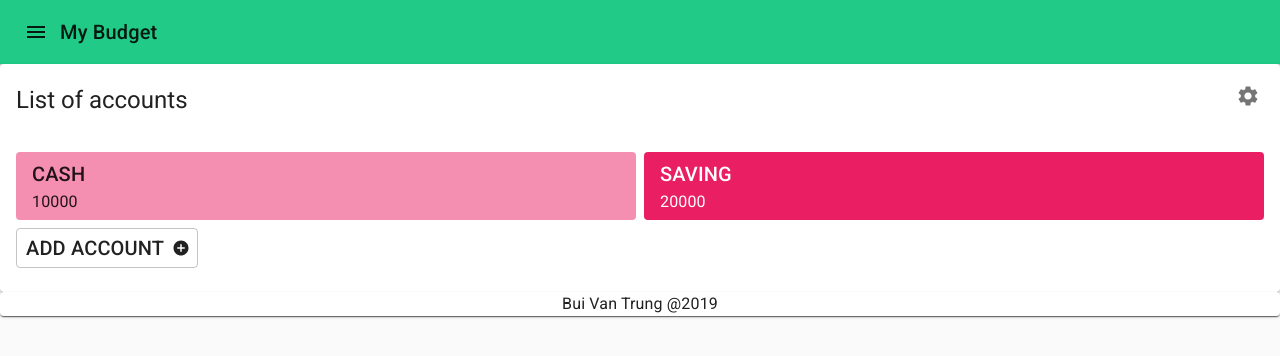
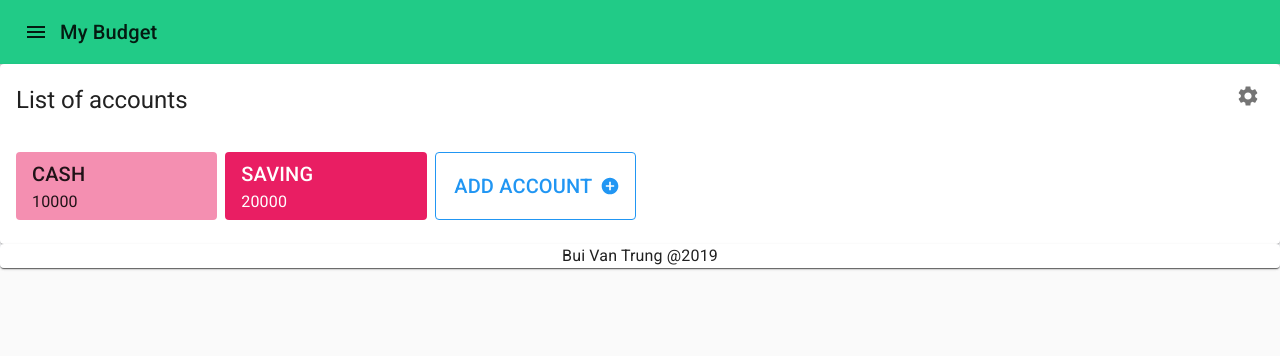
Before and after one commit to BuiKiem/my-budget, a React (Create React App) app in the folder frontend/: page / in a window 1280 px wide. Shown: the top 356 px of the page. Built offline with nearby package versions, Linux system fonts and the light colour scheme.

Commit message:
Grid display for the list

```diff
--- a/frontend/src/components/accounts/AccountList/AccountList.js
+++ b/frontend/src/components/accounts/AccountList/AccountList.js
@@ -6,7 +6,9 @@ import {
   CardHeader,
   CardContent,
   Typography,
-  Grid
+  Grid,
+  makeStyles,
+  useTheme
 } from "@material-ui/core";
 import {
   AddCircle as AddCircleIcon,
@@ -15,7 +17,19 @@ import {
 
 import { Account } from "../Account/Account";
 
+const useStyles = makeStyles({
+  root: {
+    height: "100%",
+    width: "100%",
+    color: props => props.infoColor.main,
+    borderColor: props => props.infoColor.main
+  }
+});
+
 export const AccountList = () => {
+  const theme = useTheme();
+  const infoColor = theme.palette.info;
+  const classes = useStyles({ infoColor });
   const accounts = [
     {
       id: 1,
@@ -32,8 +46,7 @@ export const AccountList = () => {
   ];
 
   return (
-    <section aria-label="accounts section">
-      <Card>
+    <Card component="section" aria-label="accounts section">
       <CardHeader
         title={
           <Typography variant="h5" component="h2">
@@ -46,17 +59,25 @@ export const AccountList = () => {
           </IconButton>
         }
       />
+
       <CardContent>
         <Grid container spacing={1}>
           {accounts.map(account => (
-              <Grid item xs={6} key={account.id}>
+            <Grid
+              classes={{ item: classes.item }}
+              item
+              xs={6}
+              sm={4}
+              md={2}
+              key={account.id}
+            >
               <Account account={account} />
             </Grid>
           ))}
-            <Grid item xs={6}>
+          <Grid item xs={6} sm={4} md={2}>
             <Button
+              classes={{ root: classes.root }}
               variant="outlined"
-                size="small"
               endIcon={<AddCircleIcon />}
             >
               <Typography variant="h6" component="h3">
@@ -67,6 +88,5 @@ export const AccountList = () => {
         </Grid>
       </CardContent>
     </Card>
-    </section>
   );
 };
```
Lines whose indentation alone changed are shown as unchanged.
